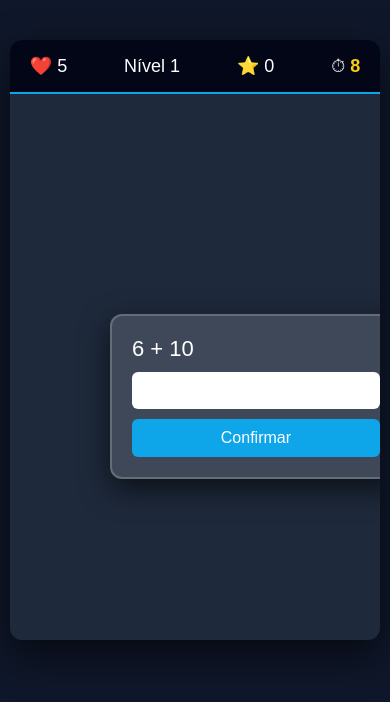
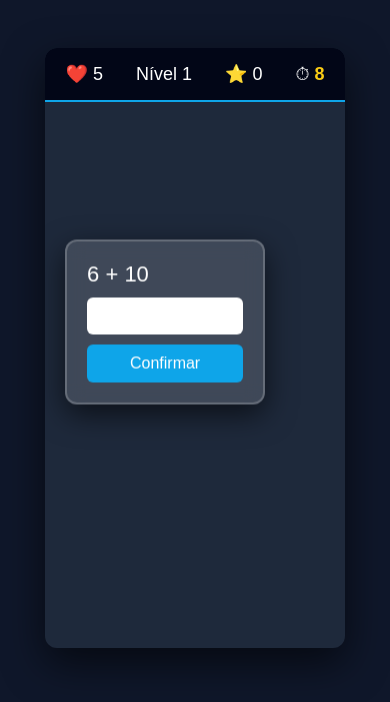
Before and after one commit to tiago-dev135/Matem-tica, a plain HTML site: page teste.html in a window 390 px wide. Both pictures are taken after a click on the button "Iniciar Game". Drawn offline with Linux system fonts and the light colour scheme; some packages are replaced by stand-ins of ours; a script that the page names is missing.

Commit message:
Atualizando teste

```diff
--- a/teste.html
+++ b/teste.html
@@ -3,14 +3,13 @@
 <head>
 <meta charset="UTF-8">
 <title>Math Challenge</title>
+<meta name="viewport" content="width=device-width, initial-scale=1.0">
 
 <script src="https://cdn.jsdelivr.net/npm/sweetalert2@11"></script>
 
 <style>
 
 *{
-margin:0;
-padding:0;
 box-sizing:border-box;
 font-family:Arial;
 }
@@ -21,10 +20,8 @@
 }
 
 #game{
-width:900px;
-max-width:95%;
-height:80vh;
-max-height:600px;
+width:80%;
+height:600px;
 margin:0 auto;
 background:#1e293b;
 border-radius:12px;
@@ -129,7 +126,23 @@
 font-size:22px;
 padding:20px;
 }
+@media(max-width:600px){
 
+#area{
+display:flex;
+justify-content:center;
+align-items:center;
+}
+
+.box{
+position:absolute;
+left:40%;
+top:50%;
+transform:translate(-50%,-50%);
+width:200px;
+}
+
+}
 .box input{
 padding:8px;
 border:none;
```
